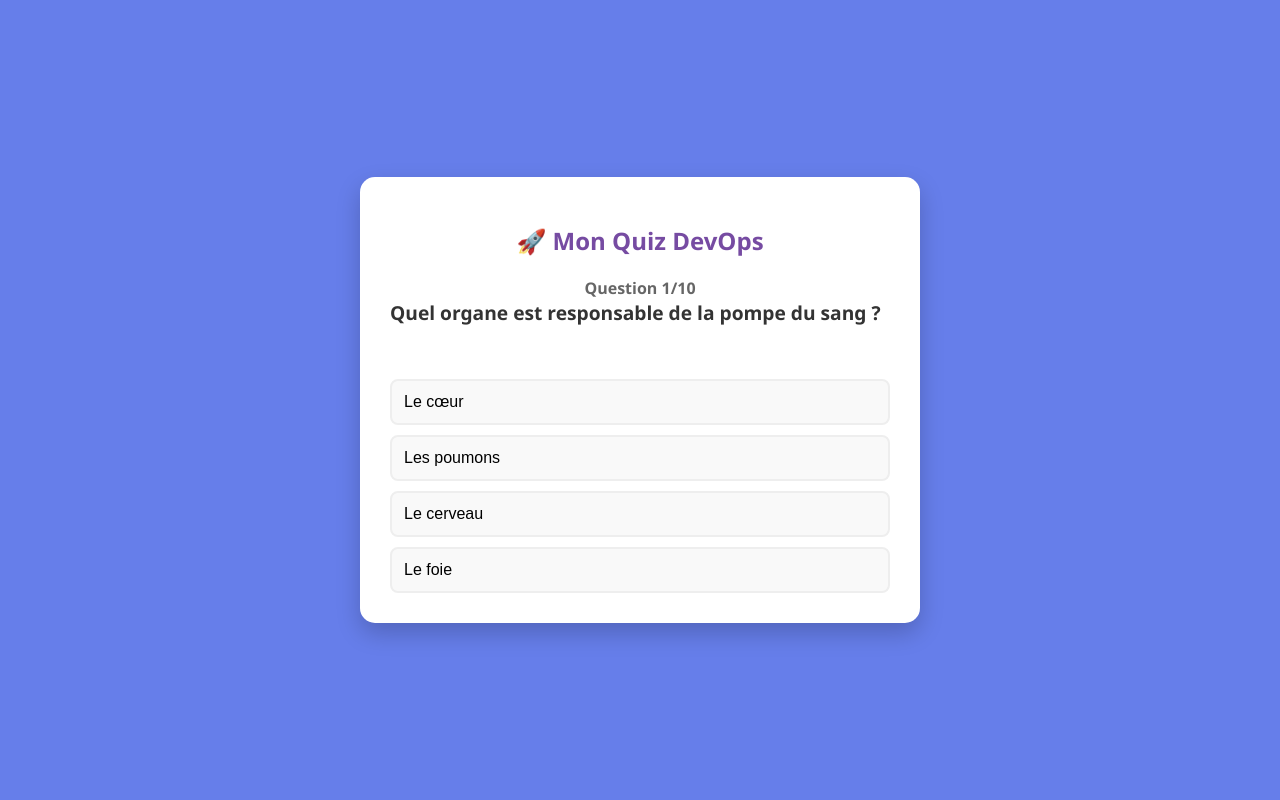
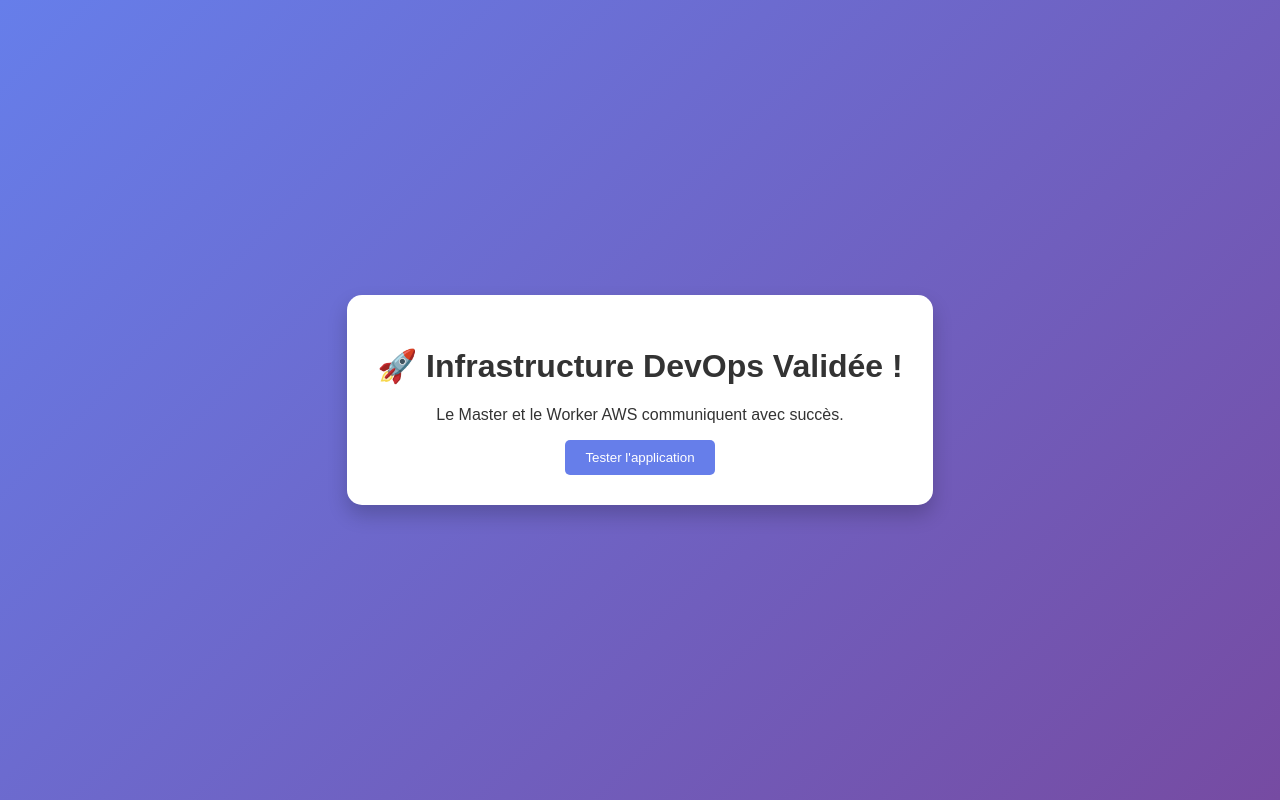
Before and after one commit to yassinafess-spec/devops, a Flask app: page / in a window 1280 px wide. Run offline with Flask 3, Linux system fonts and the light colour scheme.

Commit message:
Fix interface: Body added

```diff
--- a/app/templates/index.html
+++ b/app/templates/index.html
@@ -1,115 +1,19 @@
 <!DOCTYPE html>
-<html lang="fr">
+<html>
 <head>
     <meta charset="UTF-8">
-    <meta name="viewport" content="width=device-width, initial-scale=1.0">
-    <title>Quiz DevOps Express</title>
+    <title>Quiz DevOps Chaimaa</title>
     <style>
-        body { font-family: 'Segoe UI', sans-serif; background: #667eea; display: flex; justify-content: center; align-items: center; min-height: 100vh; margin: 0; color: #333; }
-        .quiz-container { background: white; padding: 30px; border-radius: 15px; box-shadow: 0 10px 25px rgba(0,0,0,0.2); width: 90%; max-width: 500px; }
-        h1 { color: #764ba2; text-align: center; font-size: 1.5rem; }
-        .question { font-size: 1.2rem; margin-bottom: 20px; font-weight: bold; min-height: 60px; }
-        .options { display: flex; flex-direction: column; gap: 10px; }
-        .btn-opt { padding: 12px; border: 2px solid #eee; border-radius: 8px; cursor: pointer; background: #f9f9f9; font-size: 1rem; transition: 0.3s; text-align: left; }
-        .btn-opt:hover { background: #eef2ff; border-color: #667eea; }
-        .correct { background: #2ecc71 !important; color: white; border-color: #27ae60; }
-        .wrong { background: #ff7675 !important; color: white; border-color: #d63031; }
-        .score-box { text-align: center; margin-top: 20px; font-weight: bold; color: #666; }
-        .hidden { display: none; }
+        body { background: linear-gradient(135deg, #667eea 0%, #764ba2 100%); font-family: sans-serif; color: white; height: 100vh; display: flex; align-items: center; justify-content: center; margin: 0; }
+        .card { background: white; color: #333; padding: 30px; border-radius: 15px; text-align: center; box-shadow: 0 10px 20px rgba(0,0,0,0.2); }
+        button { background: #667eea; color: white; border: none; padding: 10px 20px; border-radius: 5px; cursor: pointer; }
     </style>
 </head>
 <body>
-
-<div class="quiz-container">
-    <h1>🚀 Mon Quiz DevOps</h1>
-
-    <div id="game-zone">
-        <div class="score-box" id="progress">Chargement...</div>
-        <div class="question" id="question-text">Préparation du quiz...</div>
-        <div class="options" id="options-box">
-            <!-- Les boutons de réponse apparaîtront ici -->
-        </div>
+    <div class="card">
+        <h1>🚀 Infrastructure DevOps Validée !</h1>
+        <p>Le Master et le Worker AWS communiquent avec succès.</p>
+        <button onclick="alert('L\'API Flask répond bien !')">Tester l'application</button>
     </div>
-
-    <div id="result-zone" class="hidden">
-        <h2 style="text-align: center;">Quiz Terminé !</h2>
-        <div class="score-box" id="final-score" style="font-size: 2rem; color: #667eea;"></div>
-        <button onclick="location.reload()" style="width:100%; padding: 10px; margin-top:20px; cursor:pointer;">Rejouer</button>
-    </div>
-</div>
-
-<script>
-    let sessionId = "";
-
-    // 1. Démarrer le quiz dès l'ouverture de la page
-    window.onload = () => {
-        fetch('/api/quiz/start', {
-            method: 'POST',
-            headers: {'Content-Type': 'application/json'},
-            body: JSON.stringify({ num_questions: 10 }) // On demande 10 questions
-        })
-        .then(res => res.json())
-        .then(data => {
-            sessionId = data.session_id;
-            displayQuestion(data);
-        });
-    };
-
-    // 2. Afficher une question
-    function displayQuestion(data) {
-        document.getElementById('progress').innerText = `Question ${data.progress}`;
-        document.getElementById('question-text').innerText = data.question.question;
-
-        const box = document.getElementById('options-box');
-        box.innerHTML = ''; // On vide les anciens boutons
-
-        data.question.options.forEach((option, index) => {
-            const btn = document.createElement('button');
-            btn.className = 'btn-opt';
-            btn.innerText = option;
-            btn.onclick = () => checkAnswer(index, btn);
-            box.appendChild(btn);
-        });
-    }
-
-    // 3. Vérifier la réponse
-    function checkAnswer(index, btn) {
-        // Désactiver tous les boutons pour éviter de recliquer
-        const allBtns = document.querySelectorAll('.btn-opt');
-        allBtns.forEach(b => b.disabled = true);
-
-        fetch('/api/quiz/answer', {
-            method: 'POST',
-            headers: {'Content-Type': 'application/json'},
-            body: JSON.stringify({ session_id: sessionId, answer_index: index })
-        })
-        .then(res => res.json())
-        .then(data => {
-            // Feedback visuel (Vert ou Rouge)
-            if (data.is_correct) {
-                btn.classList.add('correct');
-            } else {
-                btn.classList.add('wrong');
-            }
-
-            // Attendre 1 seconde et passer à la suite
-            setTimeout(() => {
-                if (data.finished) {
-                    showFinalResult(data);
-                } else {
-                    displayQuestion(data);
-                }
-            }, 1000);
-        });
-    }
-
-    // 4. Afficher le score final
-    function showFinalResult(data) {
-        document.getElementById('game-zone').classList.add('hidden');
-        document.getElementById('result-zone').classList.remove('hidden');
-        document.getElementById('final-score').innerText = `${data.score} Points`;
-    }
-</script>
-
 </body>
 </html>
```
